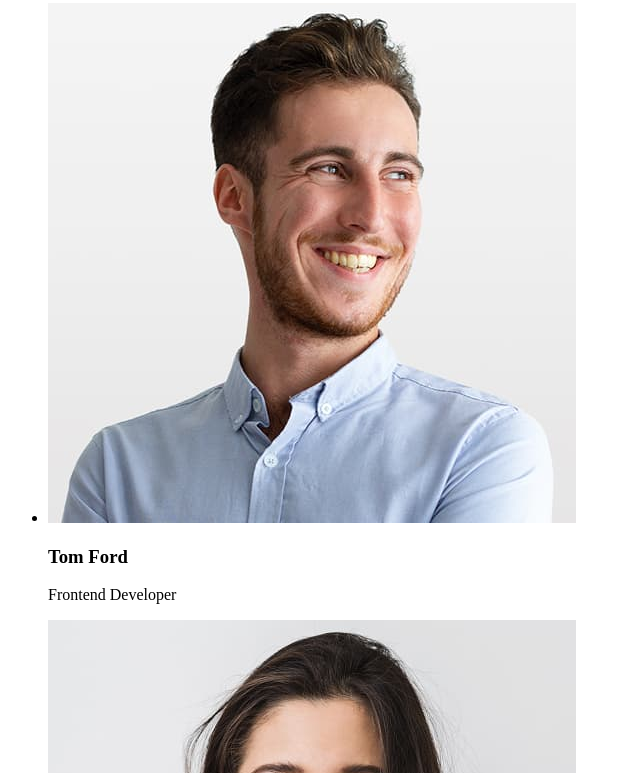
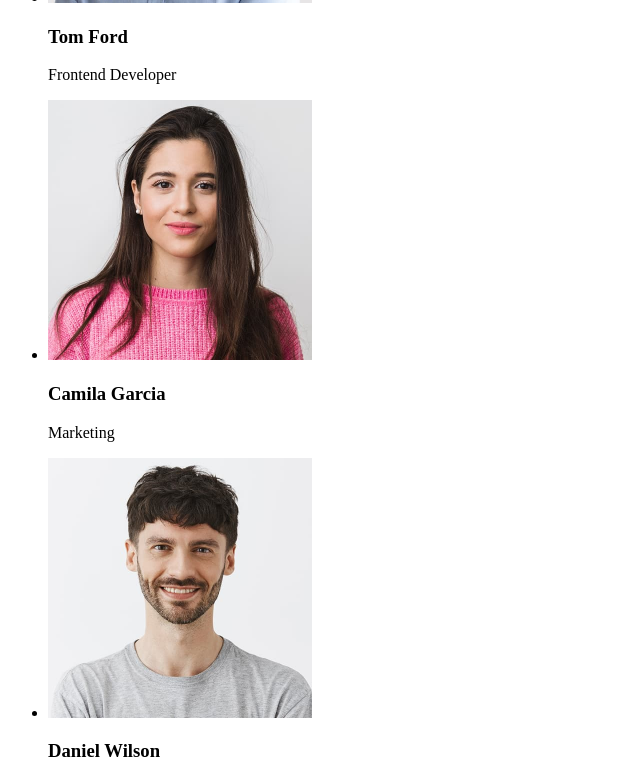
Before and after one commit to MykytaZasorin/goit-markup-hw-01, a plain HTML site: page index.html in a window 1280 px wide. Shown: the part 1227-2000 px from the top of the page, without its empty margins (0-640 px from the left). Drawn offline with Linux system fonts and the light colour scheme.

Commit message:
redacted

```diff
--- a/index.html
+++ b/index.html
@@ -71,22 +71,45 @@
         <h2>Our Team</h2>
         <ul>
           <li>
-            <img src="./images/our team/mark_guerrero.jpg" alt="Human" />
+            <img
+              src="./images/our_team/mark_guerrero.jpg"
+              width="264"
+              height="260"
+              alt="Our product designer Mark"
+            />
             <h3>Mark Guerrero</h3>
             <p>Product Designer</p>
           </li>
+
           <li>
-            <img src="./images/our team/tom_ford.jpg" alt="Human" />
+            <img
+              src="./images/our_team/tom_ford.jpg"
+              width="264"
+              height="260"
+              alt="Our frontend developer Tom"
+            />
             <h3>Tom Ford</h3>
             <p>Frontend Developer</p>
           </li>
+
           <li>
-            <img src="./images/our team/camila_garcia.jpg" alt="Human" />
+            <img
+              src="./images/our_team/camila_garcia.jpg"
+              width="264"
+              height="260"
+              alt="Our marketing specialist Camila"
+            />
             <h3>Camila Garcia</h3>
             <p>Marketing</p>
           </li>
+
           <li>
-            <img src="./images/our team/daniel_wilson.jpg" alt="Human" />
+            <img
+              src="./images/our_team/daniel_wilson.jpg"
+              width="264"
+              height="260"
+              alt="Our UI designer Daniel"
+            />
             <h3>Daniel Wilson</h3>
             <p>UI Designer</p>
           </li>
```
Also changed, not shown: images/our_team/camila_garcia.jpg (renamed from images/our team/camila_garcia.jpg), images/our_team/daniel_wilson.jpg (renamed from images/our team/daniel_wilson.jpg), images/our_team/mark_guerrero.jpg (renamed from images/our team/mark_guerrero.jpg), images/our_team/tom_ford.jpg (renamed from images/our team/tom_ford.jpg).
